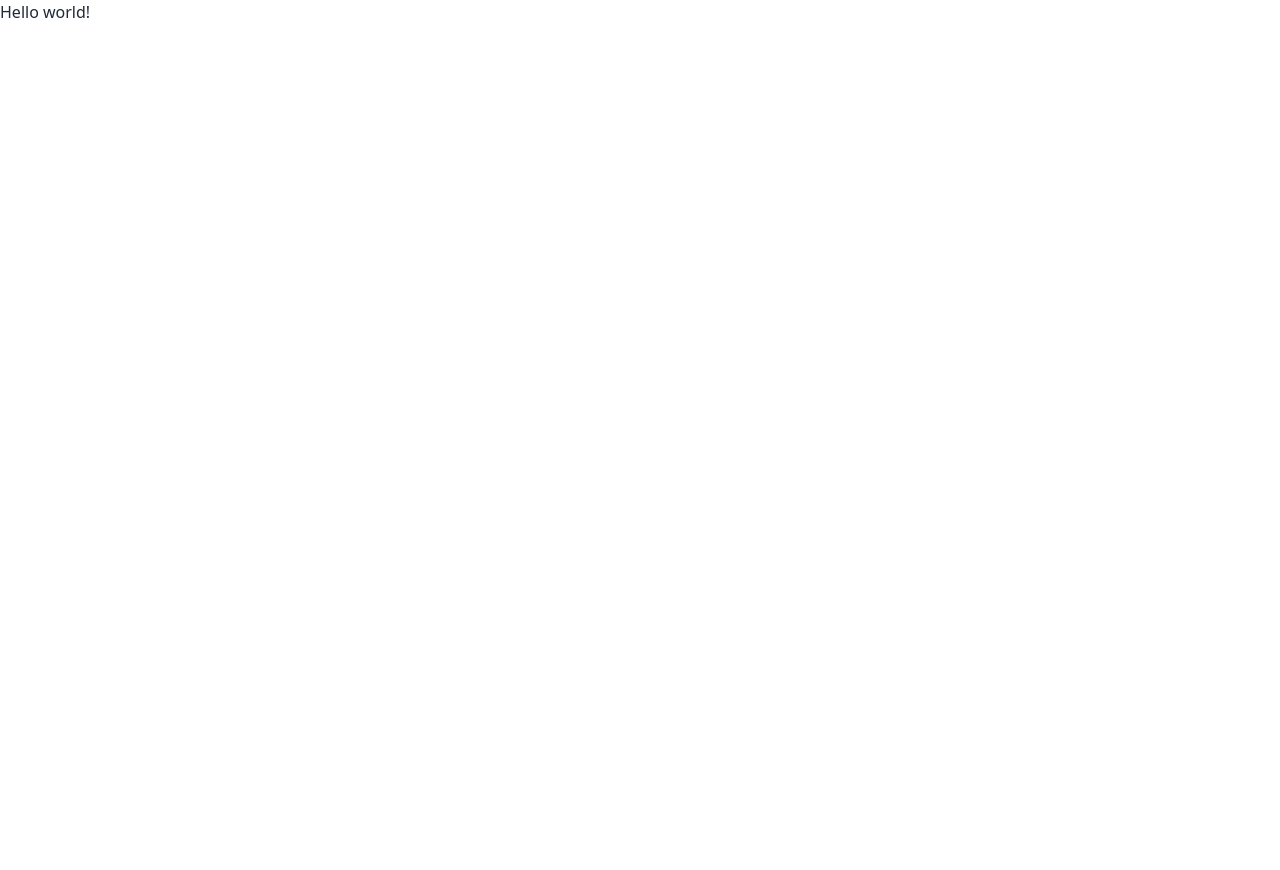
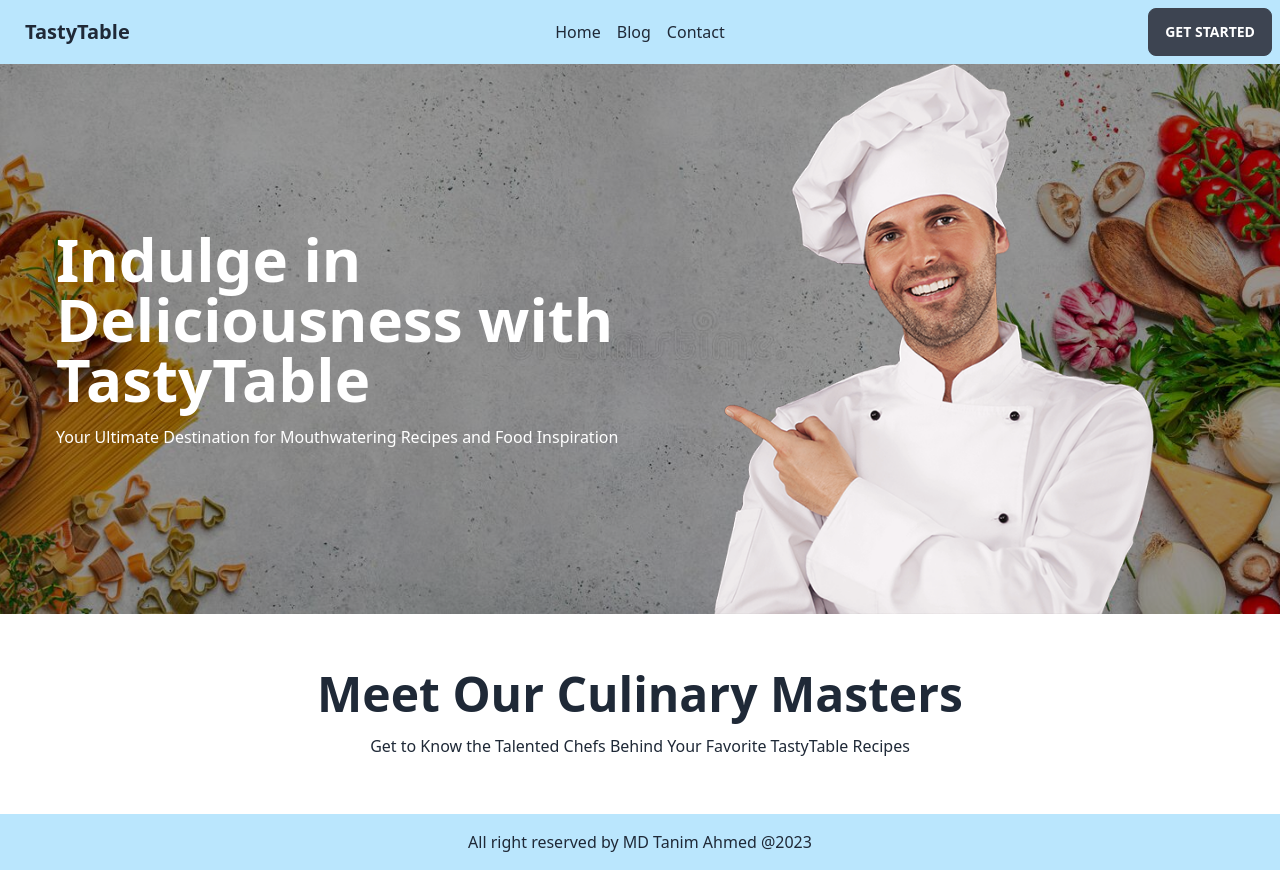
Before and after one commit to mutanim24/tasty-table-client-site, a React (Vite) app: page / in a window 1280 px wide. Before the commit the page ends 800 px from the top, so only its background shows below. Built offline with nearby package versions, Linux system fonts and the light colour scheme.

Commit message:
banner design complete

```diff
--- /dev/null
+++ b/src/Layout/Main.jsx
@@ -0,0 +1,16 @@
+import React from 'react';
+import Header from '../component/Shared/Header/Header';
+import Footer from '../component/Shared/Footer/Footer';
+import { Outlet } from 'react-router-dom';
+
+const Main = () => {
+    return (
+        <div>
+            <Header></Header>
+            <Outlet></Outlet>
+            <Footer></Footer>
+        </div>
+    );
+};
+
+export default Main;
--- /dev/null
+++ b/src/component/Blog/Blog.jsx
@@ -0,0 +1,11 @@
+import React from 'react';
+
+const Blog = () => {
+    return (
+        <div>
+            blog page
+        </div>
+    );
+};
+
+export default Blog;
--- /dev/null
+++ b/src/component/Home/Home.jsx
@@ -0,0 +1,38 @@
+import React from 'react';
+import banner_bg from '../../assets/banner-bg.jpg';
+import chef from '../../assets/chef.png'
+
+const Home = () => {
+    return (
+        <div>
+            <div className="banner relative">
+                <div className='bg-fixed' style={{
+                    backgroundImage: `url(${banner_bg})`,
+                    backgroundPosition: 'center',
+                    backgroundSize: 'cover',
+                    height: '550px'
+                }}>
+
+                </div>
+                <div className="banner-content absolute top-0 bg-black h-[550px] bg-opacity-40 flex w-full px-14">
+                    <div className='w-1/2 text-white my-auto'>
+                        <h1 className='text-6xl font-bold mb-4'>Indulge in Deliciousness with TastyTable</h1>
+                        <p>Your Ultimate Destination for Mouthwatering Recipes and Food Inspiration</p>
+                    </div>
+                    <div className='w-1/2'>
+                        <img className='max-w-full mx-auto	max-h-full' src={chef} alt="" />
+                    </div>
+                </div>
+            </div>
+            <div className="chef-section p-14">
+                <div className='text-center'>
+                    <h1 className='text-5xl font-bold mb-4'>Meet Our Culinary Masters</h1>
+                    <p>Get to Know the Talented Chefs Behind Your Favorite TastyTable Recipes</p>
+                </div>
+
+            </div>
+        </div>
+    );
+};
+
+export default Home;
--- /dev/null
+++ b/src/component/Shared/Footer/Footer.jsx
@@ -0,0 +1,11 @@
+import React from 'react';
+
+const Footer = () => {
+    return (
+        <div className='text-center bg-sky-200 p-4'>
+            <p>All right reserved by MD Tanim Ahmed @2023</p>
+        </div>
+    );
+};
+
+export default Footer;
--- /dev/null
+++ b/src/component/Shared/Header/Header.jsx
@@ -0,0 +1,43 @@
+import React from 'react';
+import { Link } from 'react-router-dom';
+
+const Header = () => {
+    return (
+        <div className="navbar bg-sky-200">
+            <div className="navbar-start">
+                <div className="dropdown">
+                    <label tabIndex={0} className="btn btn-ghost lg:hidden">
+                        <svg xmlns="http://www.w3.org/2000/svg" className="h-5 w-5" fill="none" viewBox="0 0 24 24" stroke="currentColor"><path strokeLinecap="round" strokeLinejoin="round" strokeWidth="2" d="M4 6h16M4 12h8m-8 6h16" /></svg>
+                    </label>
+                    <ul tabIndex={0} className="menu menu-compact dropdown-content mt-3 p-2 shadow bg-base-100 rounded-box w-52">
+                        <li><a>Item 1</a></li>
+                        <li tabIndex={0}>
+                            <a className="justify-between">
+                                Parent
+                                <svg className="fill-current" xmlns="http://www.w3.org/2000/svg" width="24" height="24" viewBox="0 0 24 24"><path d="M8.59,16.58L13.17,12L8.59,7.41L10,6L16,12L10,18L8.59,16.58Z" /></svg>
+                            </a>
+                            <ul className="p-2">
+                                <li><a>Submenu 1</a></li>
+                                <li><a>Submenu 2</a></li>
+                            </ul>
+                        </li>
+                        <li><a>Item 3</a></li>
+                    </ul>
+                </div>
+                <a className="btn btn-ghost normal-case text-xl">TastyTable</a>
+            </div>
+            <div className="navbar-center hidden lg:flex">
+                <ul className="menu menu-horizontal px-1 space-x-4">
+                   <Link to='/'>Home</Link>
+                   <Link to='/blog'>Blog</Link>
+                   <Link>Contact</Link>
+                </ul>
+            </div>
+            <div className="navbar-end">
+                <a className="btn">Get started</a>
+            </div>
+        </div>
+    );
+};
+
+export default Header;
```
Also changed, not shown: src/Route/Route.jsx (+14 -1 lines), src/assets/banner-bg.jpg (added), src/assets/chef.png (added).
